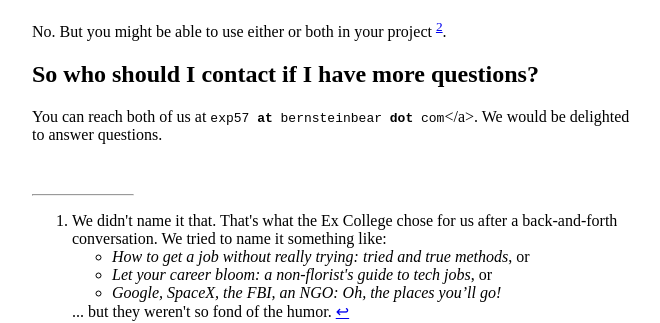
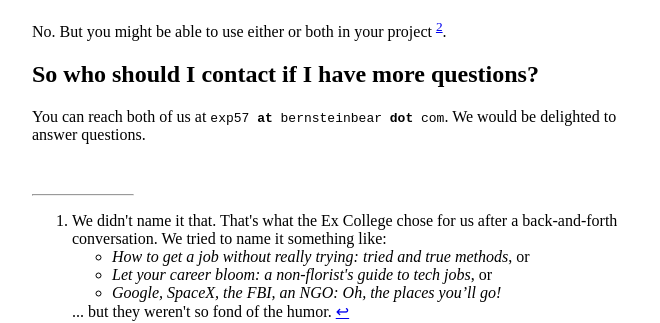
Before and after one commit to tekknolagi/excollege, a Jekyll site: the page built from index.md, in a window 1280 px wide and 900 px high, scrolled down 1637 px. Shown: the part 488-811 px from the top of the window, without its empty margins (16-676 px from the left). Built offline with Jekyll 4.4.1, drawn with Linux system fonts in a browser that asks for light colours.

Commit message:
Remove trailing anchor

```diff
--- a/index.md
+++ b/index.md
@@ -201,7 +201,7 @@ Well,
 <h2>So who should I contact if I have more questions?</h2>
 <p>
 You can reach both of us at <code>exp57 <b>at</b> bernsteinbear <b>dot</b>
-    com</code></a>.  We would be delighted to answer questions.
+    com</code>.  We would be delighted to answer questions.
 </p>
 
 <br />
```
